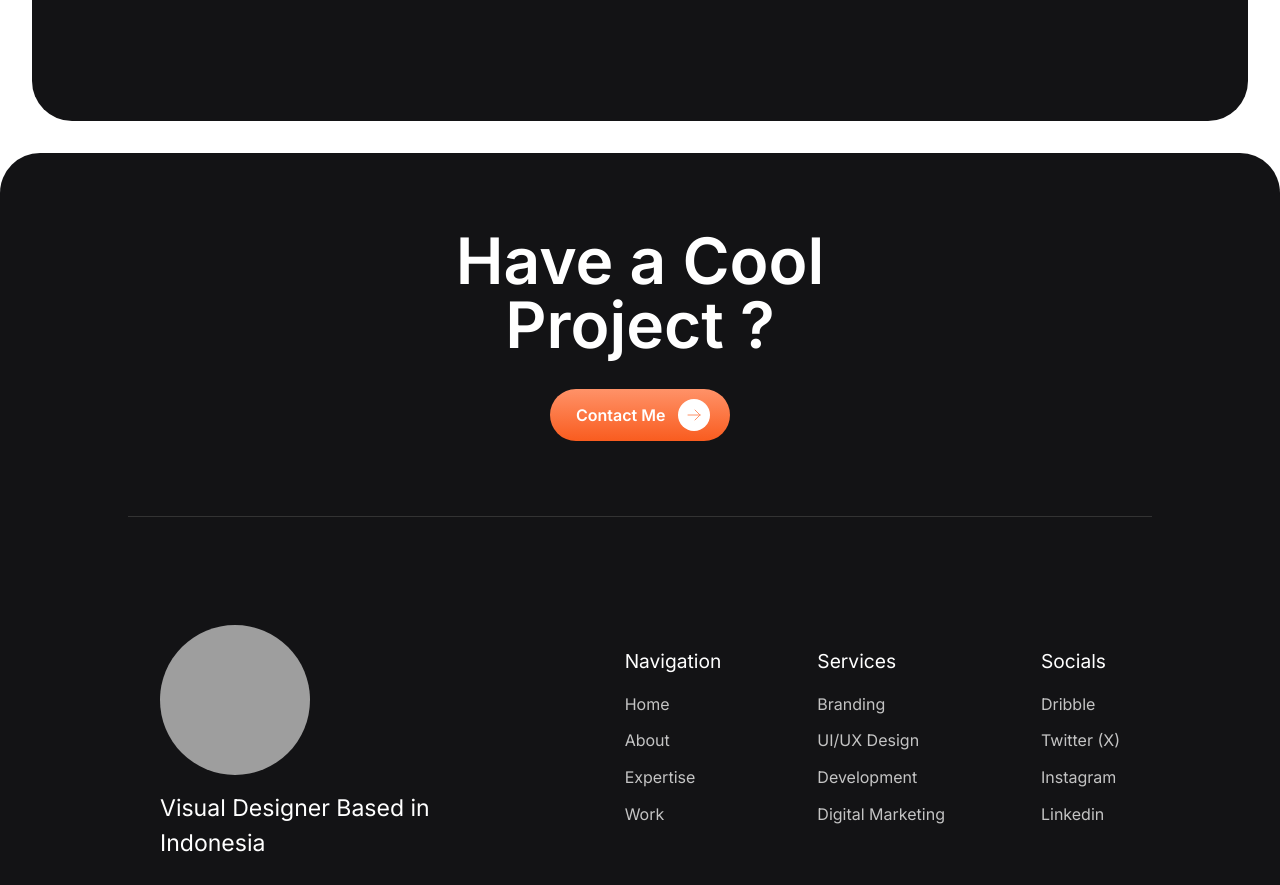
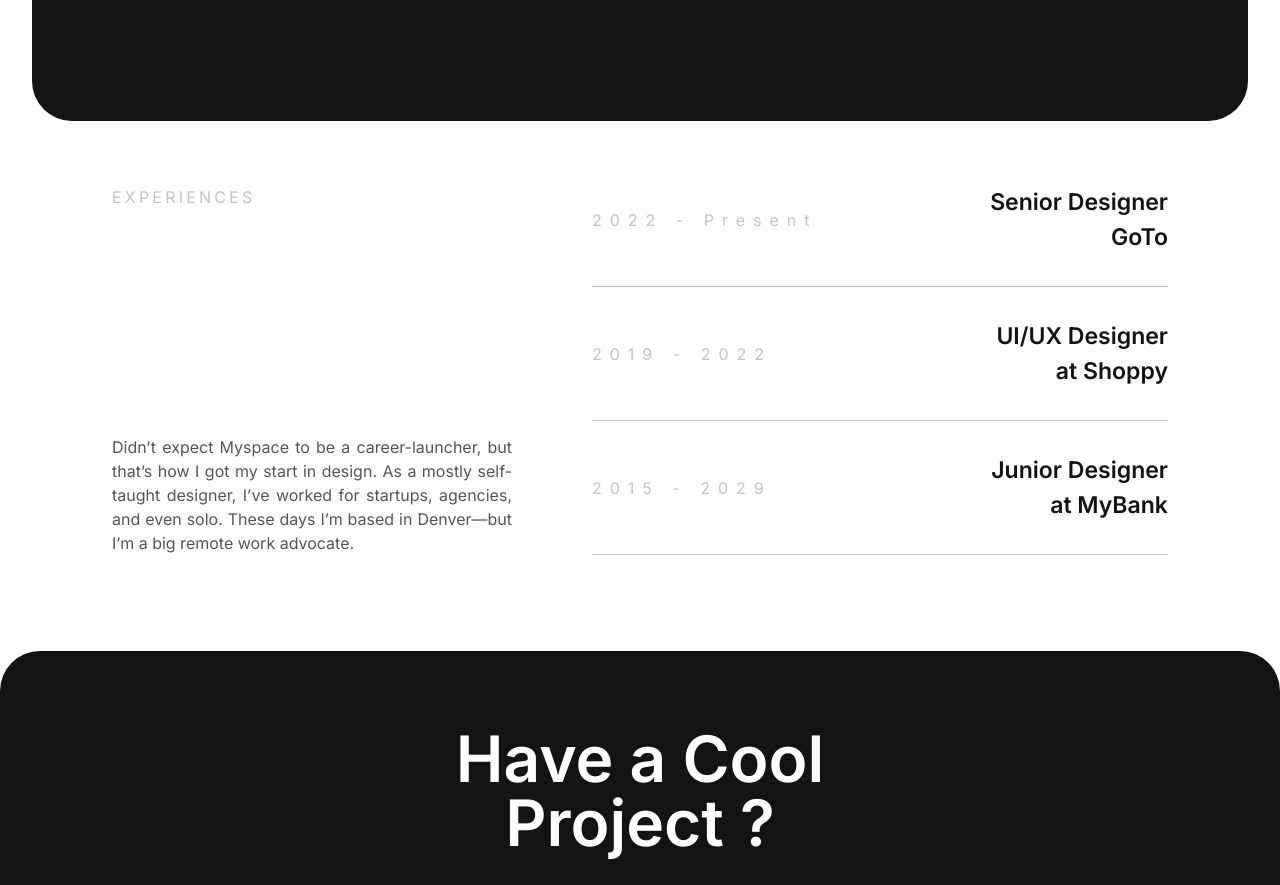
Before and after one commit to ahmadnzr/web-hari-fe, a Next.js app: page /about in a window 1280 px wide. Shown: the part 2100-2985 px from the top of the page. Built offline with nearby package versions, Linux system fonts and the light colour scheme; grey boxes are pictures that could not be loaded.

Commit message:
feat(ui): experience section

```diff
--- a/src/app/about/page.tsx
+++ b/src/app/about/page.tsx
@@ -6,8 +6,22 @@ import styled, { css } from "styled-components";
 import gsap from "gsap";
 import { useGSAP } from "@gsap/react";
 
-import { ContentWrapper, ServiceSection, Text } from "@/components";
+import {
+  ContentWrapper,
+  SectionTitle,
+  ServiceSection,
+  Text,
+} from "@/components";
 import { mobile, tablet } from "@/helpers/theme";
+
+const experiences = [
+  {
+    date: "2022 - Present",
+    title: "Senior Designer GoTo",
+  },
+  { date: "2019 - 2022", title: "UI/UX Designer at Shoppy" },
+  { date: "2015 - 2029", title: "Junior Designer at MyBank" },
+];
 
 const Page = () => {
   const aboutRef = useRef<HTMLDivElement | null>(null);
@@ -66,6 +80,33 @@ const Page = () => {
         </AboutContent>
       </AboutMe>
       <ServiceSection />
+      <Expreiences>
+        <Left>
+          <SectionTitle>Experiences</SectionTitle>
+          <Text className="experience_desc" $color="dark-gray">
+            Didn’t expect Myspace to be a career-launcher, but that’s how I got
+            my start in design. As a mostly self-taught designer, I’ve worked
+            for startups, agencies, and even solo. These days I’m based in
+            Denver—but I’m a big remote work advocate.
+          </Text>
+        </Left>
+        <Right>
+          {experiences.map((item) => (
+            <ExperinceItem key={item.date}>
+              <Text className="experience-item_title" $color="gray">
+                {item.date}
+              </Text>
+              <Text
+                className="experience-item_desc"
+                $weight="semiBold"
+                $size="lg"
+              >
+                {item.title}
+              </Text>
+            </ExperinceItem>
+          ))}
+        </Right>
+      </Expreiences>
     </>
   );
 };
@@ -120,3 +161,67 @@ const ClientContainer = styled.div`
   grid-template-columns: repeat(3, 1fr);
   gap: 1rem;
 `;
+
+const Expreiences = styled(ContentWrapper)`
+  min-height: 40dvh;
+  display: flex;
+  justify-content: space-evenly;
+  gap: 2rem;
+  padding: 4rem 2rem;
+
+  & .experience_desc {
+    max-width: 400px;
+    text-align: justify;
+  }
+
+  ${tablet(css`
+    flex-direction: column;
+
+    & .experience_desc {
+      max-width: 100%;
+    }
+  `)}
+
+  ${mobile(css`
+    padding: 2rem 1rem;
+  `)}
+`;
+
+const Left = styled.div`
+  display: flex;
+  flex-direction: column;
+  justify-content: space-between;
+  gap: 1rem;
+`;
+
+const Right = styled.div`
+  min-width: 50%;
+  display: flex;
+  flex-direction: column;
+  justify-content: space-between;
+  gap: 2rem;
+`;
+
+const ExperinceItem = styled.div`
+  padding-bottom: 2rem;
+  display: flex;
+  justify-content: space-between;
+  align-items: center;
+  border-bottom: 1px solid ${(props) => props.theme.color.gray};
+
+  & .experience-item_title {
+    letter-spacing: 0.5rem;
+    flex: 1;
+  }
+
+  & .experience-item_desc {
+    text-align: right;
+    flex: 0.5;
+  }
+
+  ${tablet(css`
+    & .experience-item_desc {
+      flex: 1;
+    }
+  `)}
+`;
```
